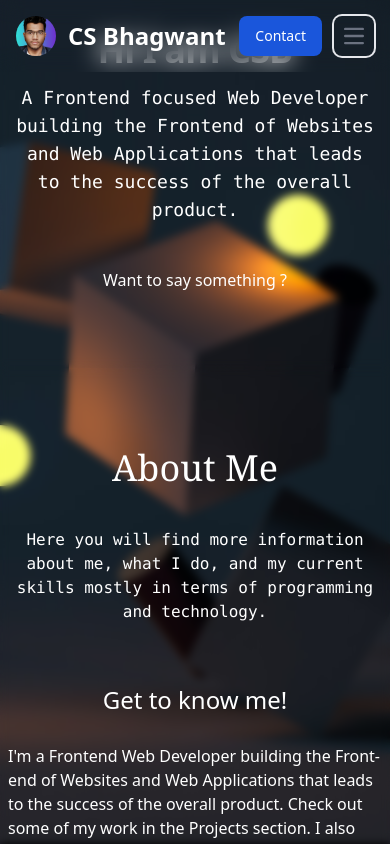
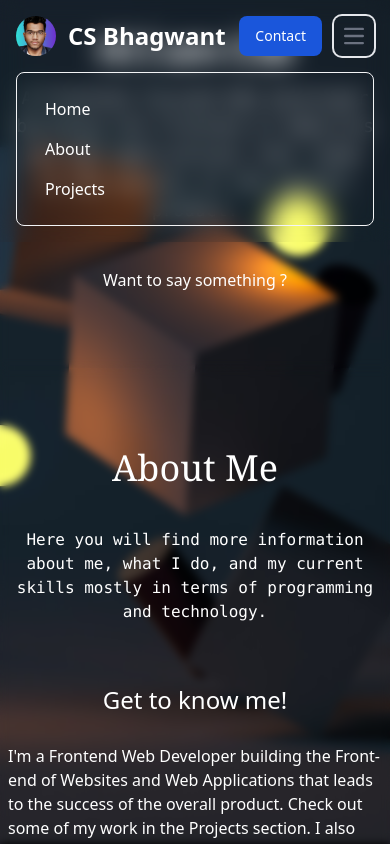
Before and after one commit to Csb-218/my_portfolio, a Next.js app: page / in a window 390 px wide. Both pictures are taken after a click on the button "Open main menu". Shown: the top 844 px of the page. Built offline with nearby package versions, Linux system fonts and the light colour scheme.

Commit message:
fix : fixed toggle of navbar

```diff
--- a/src/components/navigation/Navbar.js
+++ b/src/components/navigation/Navbar.js
@@ -1,4 +1,4 @@
-import { useEffect } from 'react'
+import { useState } from 'react'
 import Image from 'next/image'
 import { useRouter } from 'next/router'
 import { useNav } from '@/context/NavContext'
@@ -6,13 +6,13 @@ import { useNav } from '@/context/NavContext'
 const Navbar = () => {
 
     const { setSection, section, setPage, page } = useNav()
-
+    const [show,setShow] = useState(false)
 
     const router = useRouter()
 
     return (
         <>
-            <nav className=" backdrop-blur-md bg-transparent dark:bg-gray-900 fixed w-full z-50 top-0 start-0  dark:border-gray-600">
+            <nav className=" backdrop-blur-md bg-transparent  fixed w-full z-50 top-0 start-0  dark:border-gray-600">
                 <div className="max-w-screen-xl flex flex-wrap items-center justify-between mx-auto p-4">
                     <a href="https://flowbite.com/" className="flex items-center space-x-3 rtl:space-x-reverse">
                         <Image src="/me.png" className="rounded-full h-10 w-10 object-cover" alt="my Logo" width={100} height={100} />
@@ -30,22 +30,24 @@ const Navbar = () => {
                         >
                             Contact
                         </button>
-                        <button data-collapse-toggle="navbar-sticky" type="button" className="inline-flex items-center p-2 w-10 h-10 justify-center text-sm text-gray-500 rounded-lg md:hidden hover:bg-gray-100 focus:outline-none focus:ring-2 focus:ring-gray-200 dark:text-gray-400 dark:hover:bg-gray-700 dark:focus:ring-gray-600" aria-controls="navbar-sticky" aria-expanded="false">
+                        <button
+                          onClick={()=>setShow(!show)}
+                         type="button"
+                          className="inline-flex items-center p-2 w-10 h-10 justify-center text-sm text-gray-500 rounded-lg md:hidden  focus:outline-none focus:ring-2 focus:ring-gray-200 dark:text-gray-400 dark:hover:bg-gray-700 dark:focus:ring-gray-600" aria-controls="navbar-sticky" aria-expanded="false">
                             <span className="sr-only">Open main menu</span>
                             <svg className="w-5 h-5" aria-hidden="true" xmlns="http://www.w3.org/2000/svg" fill="none" viewBox="0 0 17 14">
                                 <path stroke="currentColor" strokeLinecap="round" strokeLinejoin="round" strokeWidth="2" d="M1 1h15M1 7h15M1 13h15" />
                             </svg>
                         </button>
                     </div>
-                    <div className="items-center justify-between hidden w-full md:flex md:w-auto md:order-1" id="navbar-sticky">
-                        <ul className="flex flex-col p-4 md:p-0 mt-4 font-medium border border-gray-100 rounded-lg bg-transparent md:space-x-8 rtl:space-x-reverse md:flex-row md:mt-0 md:border-0 md:bg-transparent dark:bg-gray-800 md:dark:bg-gray-900 dark:border-gray-700">
+                    <div className={`items-center justify-between  w-full md:flex md:w-auto md:order-1 ${show?"flex":"hidden"}`} >
+                        <ul className="flex flex-col w-full p-4 md:p-0 mt-4 font-medium border border-gray-100 rounded-lg bg-transparent md:space-x-8 rtl:space-x-reverse md:flex-row md:mt-0 md:border-0 md:bg-transparent dark:bg-gray-800 md:dark:bg-gray-900 dark:border-gray-700">
                             <li>
                                 <button
-                                    className="block py-2 px-3  rounded hover:bg-gray-100 md:hover:bg-transparent md:hover:text-blue-700 md:p-0 md:dark:hover:text-blue-500 dark:text-white dark:hover:bg-gray-700 dark:hover:text-white md:dark:hover:bg-transparent dark:border-gray-700"
+                                    className="block py-2 px-3 rounded  md:hover:bg-transparent md:hover:text-blue-700 md:p-0 md:dark:hover:text-blue-500 dark:text-white dark:hover:bg-gray-700  dark:border-gray-700"
                                     onClick={() => {
                                         setSection('home')
                                         router?.pathname !== '/' && router.push('/')
-
                                     }}
                                 >
                                     Home
@@ -53,7 +55,7 @@ const Navbar = () => {
                             </li>
                             <li>
                                 <button
-                                    className="block py-2 px-3  rounded hover:bg-gray-100 md:hover:bg-transparent md:hover:text-blue-700 md:p-0 md:dark:hover:text-blue-500 dark:text-white dark:hover:bg-gray-700 dark:hover:text-white md:dark:hover:bg-transparent dark:border-gray-700"
+                                    className="block py-2 px-3  rounded  md:hover:bg-transparent md:hover:text-blue-700 md:p-0 md:dark:hover:text-blue-500 dark:text-white dark:hover:bg-gray-700  dark:border-gray-700"
                                     onClick={() => {
                                         setSection('about')
                                         router?.pathname !== '/' && router.push('/')
@@ -64,11 +66,11 @@ const Navbar = () => {
                                 </button>
                             </li>
                             {/* <li>
-                                <a href="#" className="block py-2 px-3  rounded hover:bg-gray-100 md:hover:bg-transparent md:hover:text-blue-700 md:p-0 md:dark:hover:text-blue-500 dark:text-white dark:hover:bg-gray-700 dark:hover:text-white md:dark:hover:bg-transparent dark:border-gray-700">Services</a>
+                                <a href="#" className="block py-2 px-3  rounded  md:hover:bg-transparent md:hover:text-blue-700 md:p-0 md:dark:hover:text-blue-500 dark:text-white dark:hover:bg-gray-700  dark:border-gray-700">Services</a>
                             </li> */}
                             <li>
                                 <button
-                                    className="block py-2 px-3 rounded hover:bg-gray-100 md:hover:bg-transparent md:hover:text-blue-700 md:p-0 md:dark:hover:text-blue-500 dark:text-white dark:hover:bg-gray-700 dark:hover:text-white md:dark:hover:bg-transparent dark:border-gray-700"
+                                    className="block py-2 px-3 rounded  md:hover:bg-transparent md:hover:text-blue-700 md:p-0 md:dark:hover:text-blue-500 dark:text-white dark:hover:bg-gray-700  dark:border-gray-700"
                                     onClick={() => {
 
                                         setSection('projects')
```
